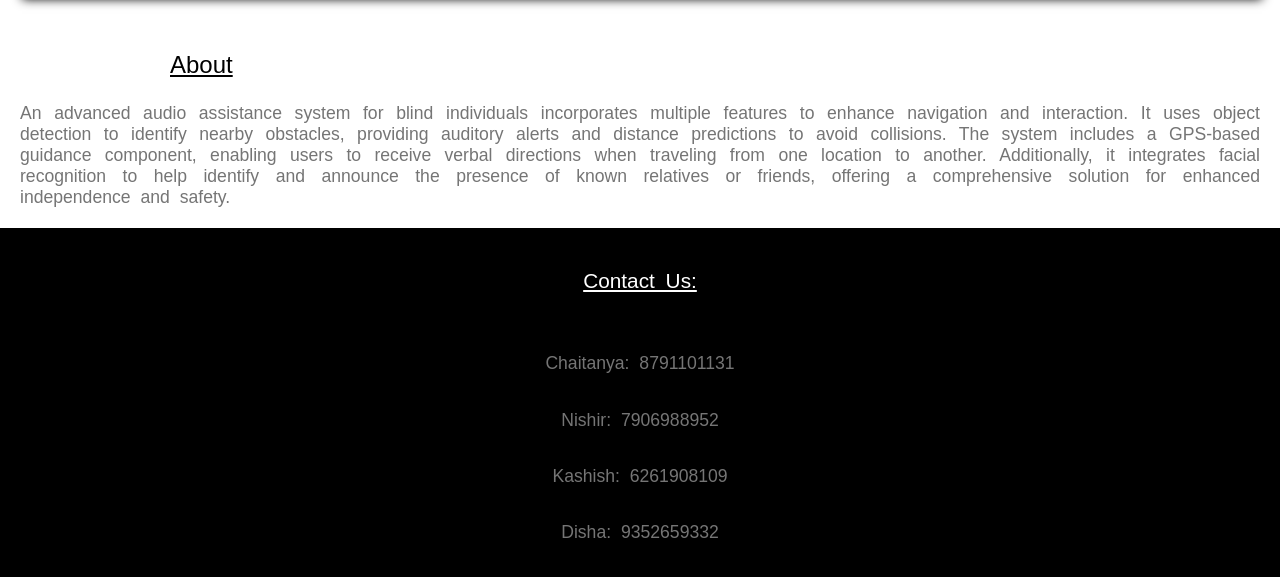
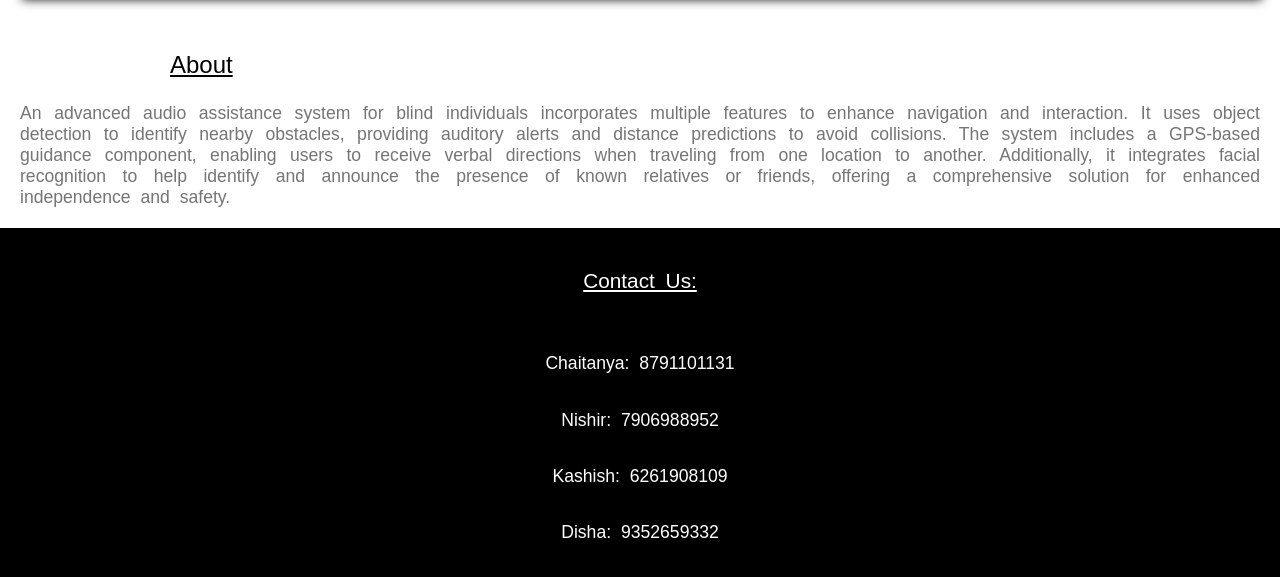
Before and after one commit to Code-x-1318/assest, a plain HTML site: page project/index.html in a window 1280 px wide. Shown: the part 1425-2002 px from the top of the page. Drawn offline with Linux system fonts and the light colour scheme.

Commit message:
style.css

```diff
--- a/project/style.css
+++ b/project/style.css
@@ -174,3 +174,6 @@ h1 {
   font-size: 1.3em;
   text-decoration: underline;
 }
+.popo{
+  color: white;
+}
```
